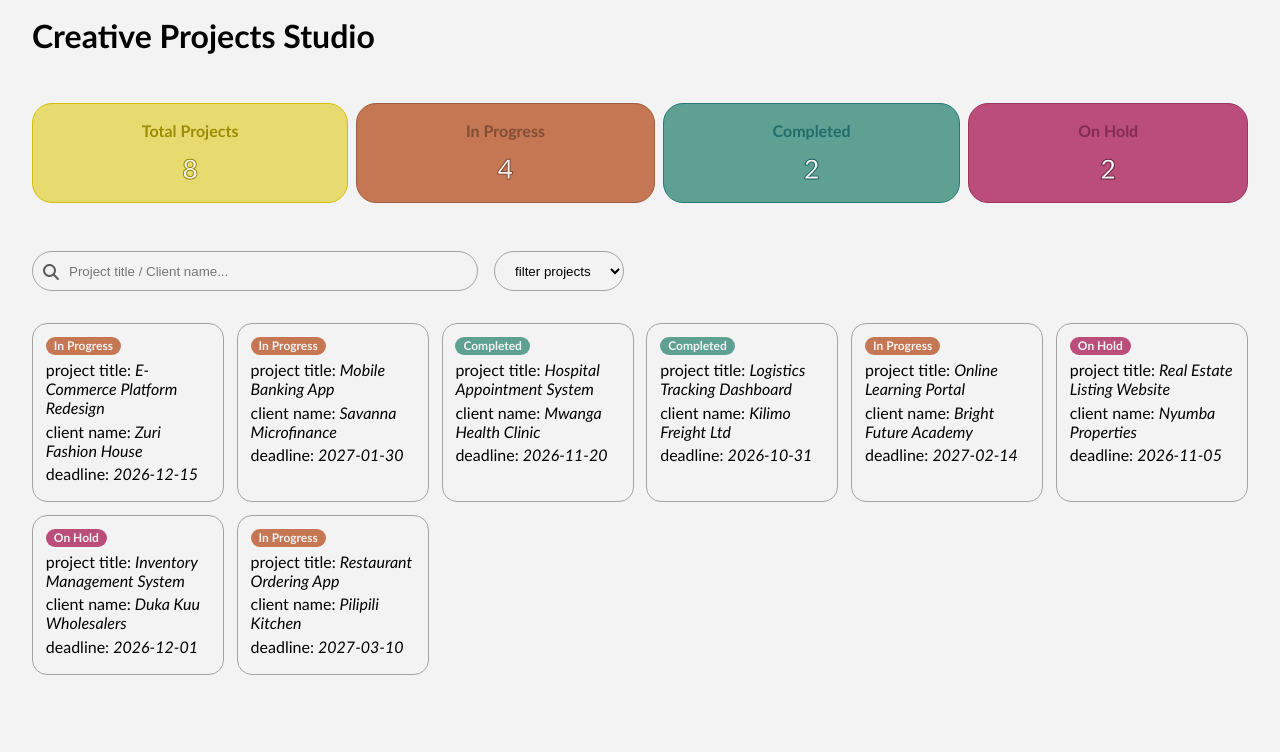
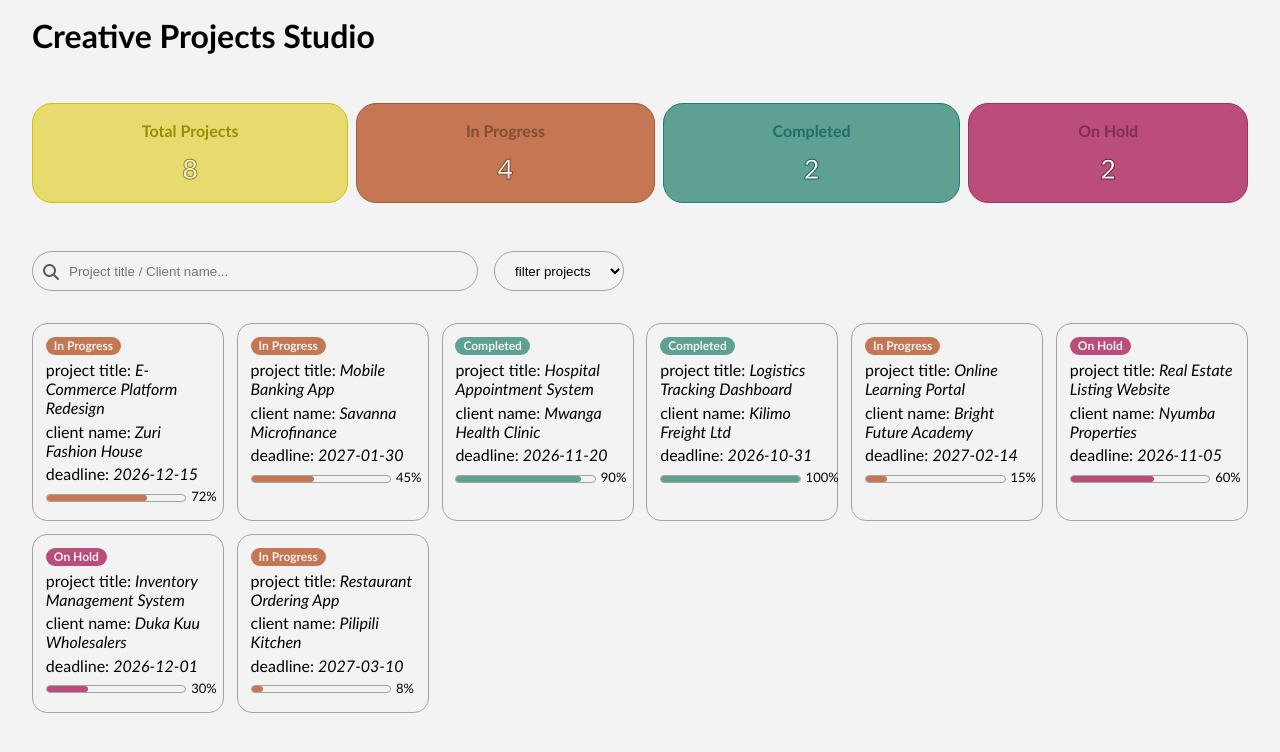
Before and after one commit to justin24er/Professional-React-Architecture-DIGITAL-STUDIO-PROJECT, a React (Vite) app: page / in a window 1280 px wide. Shown: the top 752 px of the page. Built offline with nearby package versions, Linux system fonts and the light colour scheme; data requests are answered from the project's data file.

Commit message:
style: completed-progressList-and-progressbar
Co-authored-by: Bluevick24 <justineladius209@gmail.com>

```diff
--- a/src/features/projects/components/project-card.css
+++ b/src/features/projects/components/project-card.css
@@ -6,6 +6,7 @@ article {
     gap: .3rem;
     border-radius: 15px;
     transition: .4s;
+    position: relative;
 }
 article > div > span {
     font-style: italic;
--- a/src/features/projects/components/projectCard.jsx
+++ b/src/features/projects/components/projectCard.jsx
@@ -30,7 +30,7 @@ function ProjectCard({
             <div>project title: <span>{projectTitle}</span></div>
             <div>client name: <span>{clientName}</span></div>
             <div>deadline: <span>{deadline}</span></div>
-            <ProgressBar value={progressPercentage} />
+            <ProgressBar color={getBgColor()} value={progressPercentage} />
         </article>
     )
 }
--- a/src/shared/components/ui/progressBar.css
+++ b/src/shared/components/ui/progressBar.css
@@ -1,3 +1,52 @@
+@property --num {
+    syntax: "<integer>";
+    inherits: false;
+    initial-value: 0
+}
+.progress {
+    display: flex;
+    align-items: center;
+    gap: .3rem;
+    position: relative;
+}
 .progress-bar {
-
+    width: 90%;
+    height: .5rem;
+    position: relative;
+    border: 1px solid var(--clr-border);
+    border-radius: 50vw;
+    overflow: hidden;
 }
+.progress-bar::after {
+    content: "";
+    position: absolute;
+    height: 100%;
+    background: var(--clr);
+    left: 0;
+    top: 0;
+    width: 0%;
+    animation: fillIn 1s 1 ease-in forwards;
+    border-radius: 0 50vw 50vw 0;
+}
+.progress-count {
+    counter-reset: n var(--num);
+    position: relative;
+    width: 20px;
+    aspect-ratio: 1;
+    animation: countDown 1s 1 ease-in forwards;
+}
+.progress-count::before {
+    position: absolute;
+    content: counter(n) "%";
+    font-size: 13px;
+}
+@keyframes countDown {
+    to {
+        --num: var(--progress)
+    }
+}
+@keyframes fillIn {
+    to {
+        width: var(--progress)
+    }
+}
--- a/src/shared/components/ui/progressBar.jsx
+++ b/src/shared/components/ui/progressBar.jsx
@@ -1,5 +1,9 @@
 import './progressBar.css'
 
-export default function ProgressBar({value}) {
-    return (<div className="progress-bar" style={{"--progress": value}}></div>)
+export default function ProgressBar({value,color}) {
+    return (
+    <div className="progress">
+        <div className="progress-bar" style={{"--progress": `${value}%`,"--clr": color}}></div>
+        <div className="progress-count" style={{"--progress": value}}></div>
+    </div>)
 }
```
